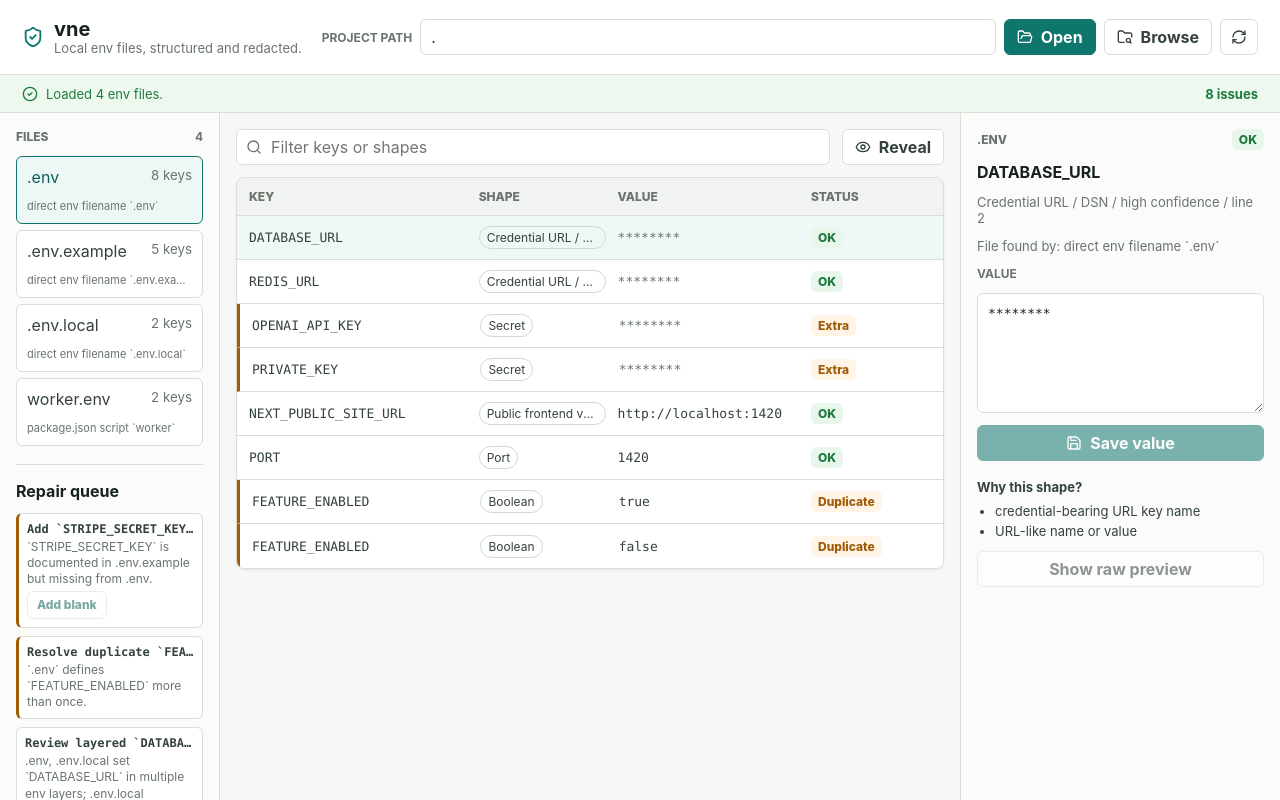
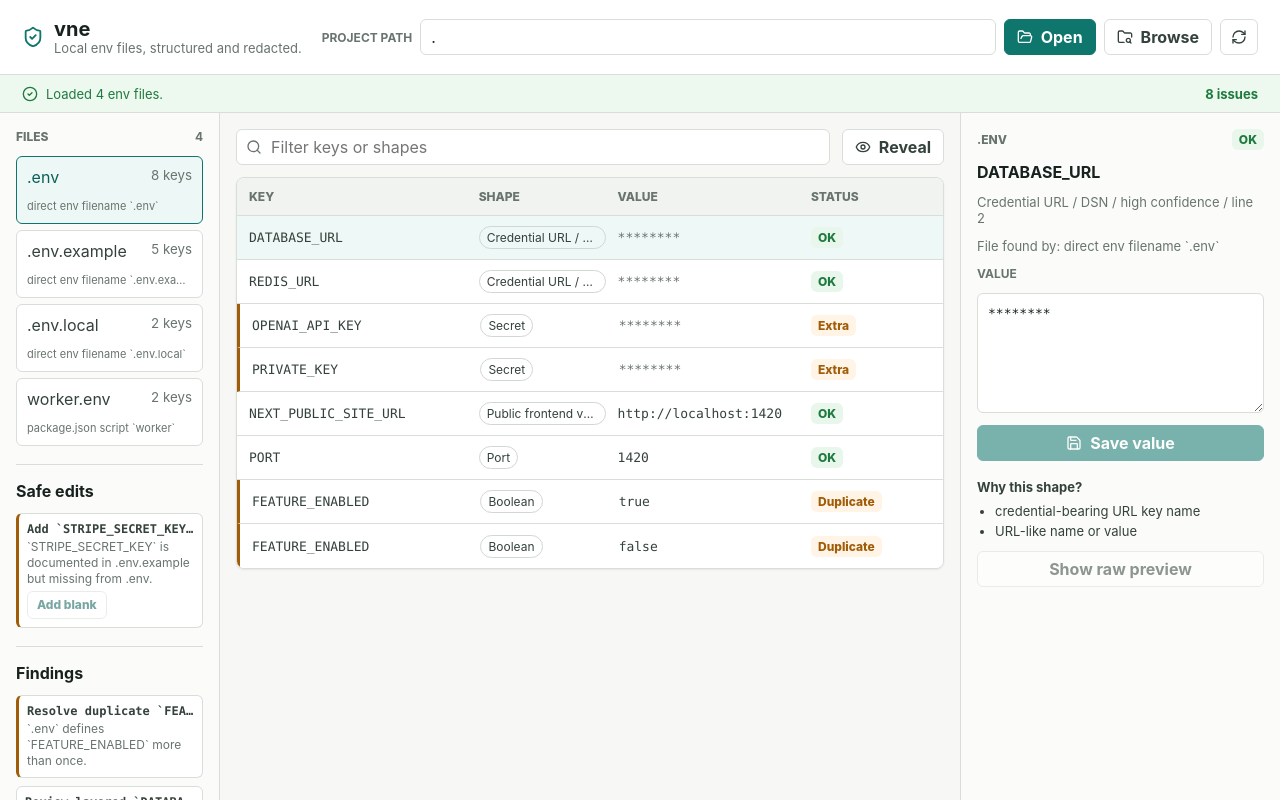
Before and after one commit to pro-vi/vne, a Svelte app: page / in a window 1280 px wide. Shown: the top 800 px of the page. Built offline with nearby package versions, Linux system fonts and the light colour scheme.

Commit message:
chore(loop): iter 014 - product - split findings and safe edits

```diff
--- a/src/App.svelte
+++ b/src/App.svelte
@@ -12,7 +12,7 @@
     ShieldCheck
   } from '@lucide/svelte';
   import { addEnvKey, isTauriRuntime, loadProject, pickProjectDirectory, saveEnvValue } from './lib/tauri';
-  import type { EnvEntry, EnvFile, EnvRepairAction, FrameworkEnvProfile, ProjectSnapshot } from './lib/types';
+  import type { EnvEntry, EnvFile, EnvFinding, FrameworkEnvProfile, ProjectSnapshot } from './lib/types';
   import { isEntryValueHidden, keyStatus, statusLabel, totalIssueCount } from './lib/summary';
 
   type Notice = {
@@ -43,7 +43,9 @@
   $: canSave = Boolean(isTauriRuntime() && selectedFile && selectedEntry && !selectedValueHidden && editValue !== selectedEntry.value);
   $: layerConflicts = snapshot?.layerReport.overrides.filter((override) => override.conflict) ?? [];
   $: frameworkMissingCount = snapshot?.frameworkProfiles.reduce((total, profile) => total + profile.missingFiles.length, 0) ?? 0;
-  $: repairActions = snapshot?.repairActions ?? [];
+  $: findings = snapshot?.findings ?? [];
+  $: safeEditFindings = findings.filter(isSafeEditFinding);
+  $: advisoryFindings = findings.filter((finding) => !isSafeEditFinding(finding));
   $: if (selectedFileHasHiddenSecrets && showRaw) {
     showRaw = false;
   }
@@ -172,30 +174,34 @@
     }
   }
 
-  async function applyRepairAction(action: EnvRepairAction): Promise<void> {
-    if (!canApplyRepairAction(action) || !action.filePath || !action.key) {
+  async function applySafeEdit(finding: EnvFinding): Promise<void> {
+    if (!canApplySafeEdit(finding) || !finding.filePath || !finding.key) {
       return;
     }
 
-    notice = { kind: 'loading', message: `Adding ${action.key}...` };
+    notice = { kind: 'loading', message: `Adding ${finding.key}...` };
     try {
       const root = snapshot?.root ?? (projectPath.trim() || '.');
-      await addEnvKey(root, action.filePath, action.key);
+      await addEnvKey(root, finding.filePath, finding.key);
       const loaded = await loadProject(root);
       snapshot = loaded;
-      selectedPath = action.filePath;
-      const refreshedFile = loaded.files.find((file) => file.path === action.filePath);
-      const refreshedEntry = refreshedFile?.entries.find((entry) => entry.key === action.key);
+      selectedPath = finding.filePath;
+      const refreshedFile = loaded.files.find((file) => file.path === finding.filePath);
+      const refreshedEntry = refreshedFile?.entries.find((entry) => entry.key === finding.key);
       selectedEntryId = refreshedEntry?.id ?? '';
       editValue = refreshedEntry?.value ?? '';
-      notice = { kind: 'success', message: `${action.key} was added as a blank value.` };
+      notice = { kind: 'success', message: `${finding.key} was added as a blank value.` };
     } catch (error) {
       notice = { kind: 'error', message: errorMessage(error) };
     }
   }
 
-  function canApplyRepairAction(action: EnvRepairAction): boolean {
-    return isTauriRuntime() && action.actionKind === 'add-missing-key' && Boolean(action.filePath && action.key);
+  function isSafeEditFinding(finding: EnvFinding): boolean {
+    return finding.actionKind === 'add-missing-key' && Boolean(finding.filePath && finding.key);
+  }
+
+  function canApplySafeEdit(finding: EnvFinding): boolean {
+    return isTauriRuntime() && isSafeEditFinding(finding);
   }
 
   function displayValue(entry: EnvEntry): string {
@@ -296,19 +302,31 @@
         <p class="empty-copy">No env-like files were found in this directory.</p>
       {/if}
 
-      {#if repairActions.length > 0}
+      {#if safeEditFindings.length > 0}
         <div class="comparison-block">
-          <h2>Repair queue</h2>
+          <h2>Safe edits</h2>
           <ul class="action-list">
-            {#each repairActions.slice(0, 5) as action}
-              <li class:warning={action.severity === 'warning'}>
-                <strong>{action.title}</strong>
-                <span>{action.detail}</span>
-                {#if action.actionKind === 'add-missing-key'}
-                  <button type="button" class="mini-action" disabled={!canApplyRepairAction(action)} onclick={() => void applyRepairAction(action)}>
-                    Add blank
-                  </button>
-                {/if}
+            {#each safeEditFindings.slice(0, 3) as finding}
+              <li class:warning={finding.severity === 'warning'}>
+                <strong>{finding.title}</strong>
+                <span>{finding.detail}</span>
+                <button type="button" class="mini-action" disabled={!canApplySafeEdit(finding)} onclick={() => void applySafeEdit(finding)}>
+                  Add blank
+                </button>
+              </li>
+            {/each}
+          </ul>
+        </div>
+      {/if}
+
+      {#if advisoryFindings.length > 0}
+        <div class="comparison-block">
+          <h2>Findings</h2>
+          <ul class="action-list">
+            {#each advisoryFindings.slice(0, 5) as finding}
+              <li class:warning={finding.severity === 'warning'}>
+                <strong>{finding.title}</strong>
+                <span>{finding.detail}</span>
               </li>
             {/each}
           </ul>
--- a/src/lib/sample.ts
+++ b/src/lib/sample.ts
@@ -158,7 +158,7 @@ export function sampleProject(root = '/demo/project'): ProjectSnapshot {
         ]
       }
     ],
-    repairActions: [
+    findings: [
       {
         severity: 'warning',
         actionKind: 'add-missing-key',
--- a/src/lib/tauri.ts
+++ b/src/lib/tauri.ts
@@ -28,7 +28,7 @@ export async function saveEnvValue(root: string, path: string, key: string, line
 export async function addEnvKey(root: string, path: string, key: string): Promise<EnvFile> {
   if (!isTauriRuntime()) {
     await delay(180);
-    throw new Error('Repair actions are available in the Tauri desktop app. Browser preview uses read-only sample data.');
+    throw new Error('Safe edits are available in the Tauri desktop app. Browser preview uses read-only sample data.');
   }
 
   return invoke<EnvFile>('add_env_key', { root, path, key });
--- a/src/lib/types.ts
+++ b/src/lib/types.ts
@@ -4,7 +4,7 @@ export interface ProjectSnapshot {
   comparison: EnvComparison | null;
   layerReport: EnvLayerReport;
   frameworkProfiles: FrameworkEnvProfile[];
-  repairActions: EnvRepairAction[];
+  findings: EnvFinding[];
 }
 
 export interface EnvFile {
@@ -84,7 +84,7 @@ export interface FrameworkEnvFile {
   rank: number;
 }
 
-export interface EnvRepairAction {
+export interface EnvFinding {
   severity: 'info' | 'warning' | string;
   actionKind: string;
   title: string;
```
Also changed, not shown: 3 other files (tests, documents, lock files or other folders).
